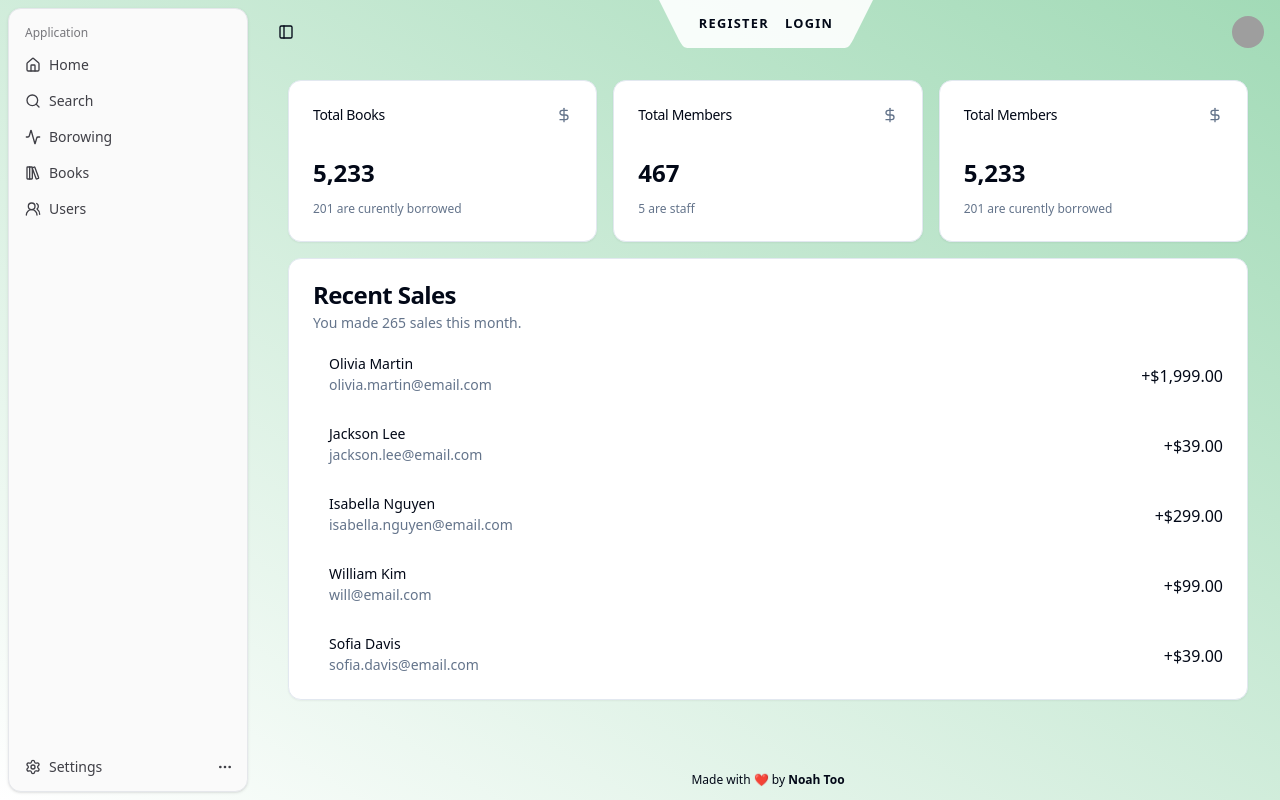
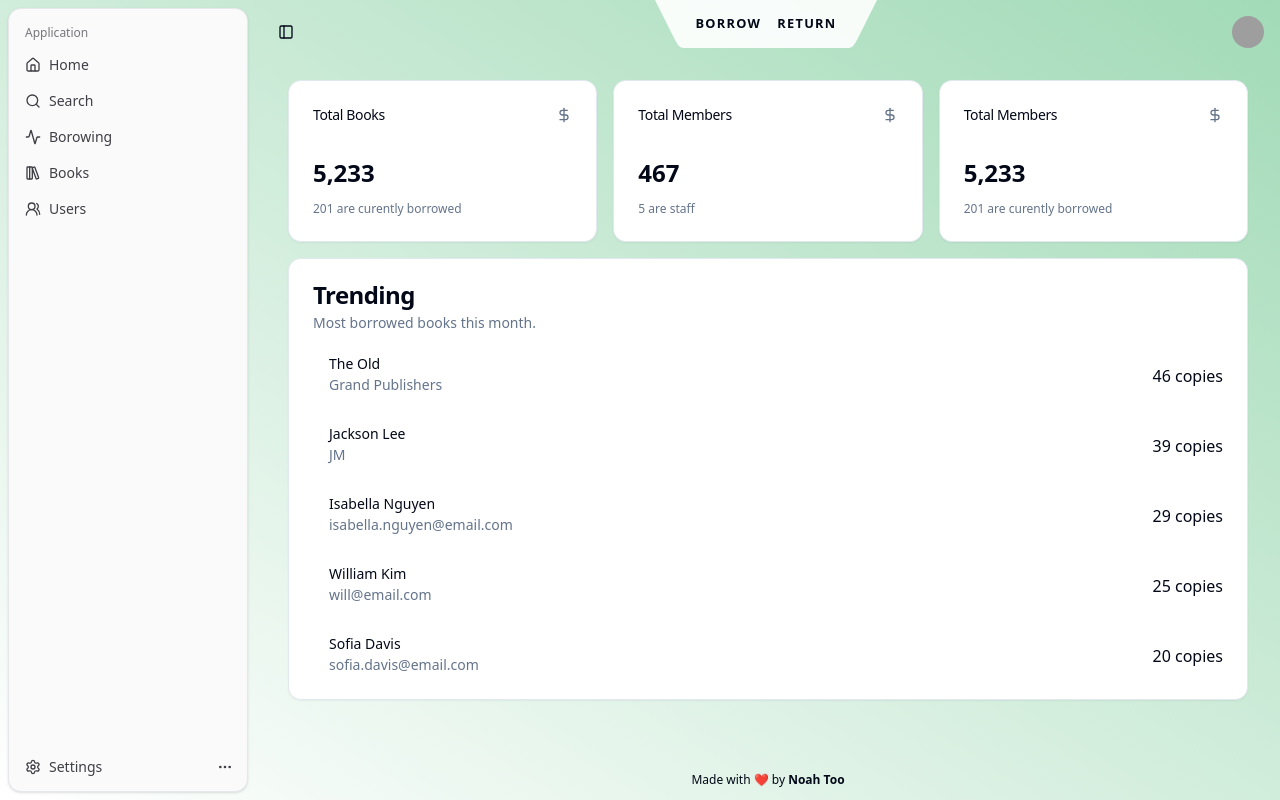
Before and after one commit to krivahtoo/maktaba, a SvelteKit app in the folder frontend/: page / in a window 1280 px wide. Built offline with nearby package versions, Linux system fonts and the light colour scheme; grey boxes are pictures that could not be loaded.

Commit message:
fix(ui): Add fallback route for SPA and missing routes

```diff
--- a/frontend/src/lib/components/app-header.svelte
+++ b/frontend/src/lib/components/app-header.svelte
@@ -7,6 +7,7 @@
   import { Trigger } from '$lib/components/ui/sidebar/index.js';
   import * as Avatar from '$lib/components/ui/avatar/index.js';
   import * as DropdownMenu from '$lib/components/ui/dropdown-menu/index.js';
+    import { goto } from '$app/navigation';
 </script>
 
 <header
@@ -25,10 +26,10 @@
     </svg>
     <ul>
       <li aria-current={page.url.pathname.startsWith('/register') ? 'page' : undefined}>
-        <a href="/register">Register</a>
+        <a href="/register">Borrow</a>
       </li>
       <li aria-current={page.url.pathname.startsWith('/login') ? 'page' : undefined}>
-        <a href="/login">Login</a>
+        <a href="/login">Return</a>
       </li>
     </ul>
     <svg viewBox="0 0 2 3" aria-hidden="true">
@@ -47,8 +48,8 @@
       <DropdownMenu.Content class="w-56" align="end">
         <DropdownMenu.Label class="font-normal">
           <div class="flex flex-col space-y-1">
-            <p class="text-sm font-medium leading-none">shadcn</p>
-            <p class="text-xs leading-none text-muted-foreground">m@example.com</p>
+            <p class="text-sm font-medium leading-none">krivah</p>
+            <p class="text-xs leading-none text-muted-foreground">krivahtoo@github.com</p>
           </div>
         </DropdownMenu.Label>
         <DropdownMenu.Separator />
@@ -76,7 +77,7 @@
           </DropdownMenu.Item>
         </DropdownMenu.Group>
         <DropdownMenu.Separator />
-        <DropdownMenu.Item>
+        <DropdownMenu.Item onclick={() => goto('/login')}>
           Log out
           <DropdownMenu.Shortcut>⇧⌘Q</DropdownMenu.Shortcut>
         </DropdownMenu.Item>
--- a/frontend/src/routes/(dashboard)/+page.svelte
+++ b/frontend/src/routes/(dashboard)/+page.svelte
@@ -46,8 +46,8 @@
 
     <Card.Root class="col-span-3">
       <Card.Header>
-        <Card.Title>Recent Sales</Card.Title>
-        <Card.Description>You made 265 sales this month.</Card.Description>
+        <Card.Title>Trending</Card.Title>
+        <Card.Description>Most borrowed books this month.</Card.Description>
       </Card.Header>
       <Card.Content>
         <div class="space-y-8">
@@ -57,38 +57,38 @@
             <!-- 	<Avatar.Fallback>OM</Avatar.Fallback> -->
             <!-- </Avatar.Root> -->
             <div class="ml-4 space-y-1">
-              <p class="text-sm font-medium leading-none">Olivia Martin</p>
-              <p class="text-sm text-muted-foreground">olivia.martin@email.com</p>
+              <p class="text-sm font-medium leading-none">The Old</p>
+              <p class="text-sm text-muted-foreground">Grand Publishers</p>
             </div>
-            <div class="ml-auto font-medium">+$1,999.00</div>
+            <div class="ml-auto font-medium">46 copies</div>
           </div>
           <div class="flex items-center">
             <div class="ml-4 space-y-1">
               <p class="text-sm font-medium leading-none">Jackson Lee</p>
-              <p class="text-sm text-muted-foreground">jackson.lee@email.com</p>
+              <p class="text-sm text-muted-foreground">JM</p>
             </div>
-            <div class="ml-auto font-medium">+$39.00</div>
+            <div class="ml-auto font-medium">39 copies</div>
           </div>
           <div class="flex items-center">
             <div class="ml-4 space-y-1">
               <p class="text-sm font-medium leading-none">Isabella Nguyen</p>
               <p class="text-sm text-muted-foreground">isabella.nguyen@email.com</p>
             </div>
-            <div class="ml-auto font-medium">+$299.00</div>
+            <div class="ml-auto font-medium">29 copies</div>
           </div>
           <div class="flex items-center">
             <div class="ml-4 space-y-1">
               <p class="text-sm font-medium leading-none">William Kim</p>
               <p class="text-sm text-muted-foreground">will@email.com</p>
             </div>
-            <div class="ml-auto font-medium">+$99.00</div>
+            <div class="ml-auto font-medium">25 copies</div>
           </div>
           <div class="flex items-center">
             <div class="ml-4 space-y-1">
               <p class="text-sm font-medium leading-none">Sofia Davis</p>
               <p class="text-sm text-muted-foreground">sofia.davis@email.com</p>
             </div>
-            <div class="ml-auto font-medium">+$39.00</div>
+            <div class="ml-auto font-medium">20 copies</div>
           </div>
         </div>
       </Card.Content>
--- a/frontend/svelte.config.js
+++ b/frontend/svelte.config.js
@@ -3,10 +3,13 @@ import adapter from '@sveltejs/adapter-static';
 /** @type {import('@sveltejs/kit').Config} */
 const config = {
   kit: {
-    // adapter-auto only supports some environments, see https://svelte.dev/docs/kit/adapter-auto for a list.
-    // If your environment is not supported, or you settled on a specific environment, switch out the adapter.
     // See https://svelte.dev/docs/kit/adapters for more information about adapters.
-    adapter: adapter(),
+    adapter: adapter({
+      fallback: '404.html'
+    }),
+    paths: {
+      relative: false,
+    },
     alias: {
       '@/*': './src/lib/*'
     }
```
Also changed, not shown: frontend/src/routes/(dashboard)/+error.svelte (added, +28 -0 lines), frontend/src/routes/+error.svelte (added, +31 -0 lines), frontend/src/routes/(dashboard)/booking/+page.svelte (added), frontend/src/routes/(dashboard)/books/+page.svelte (added), frontend/src/routes/(dashboard)/borrowing/+page.svelte (added), frontend/src/routes/(dashboard)/settings/+page.svelte (added).
